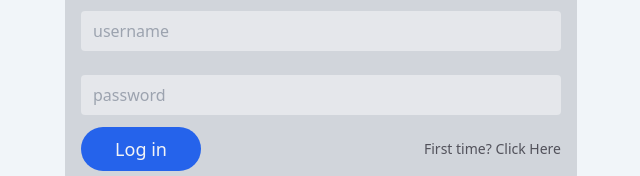
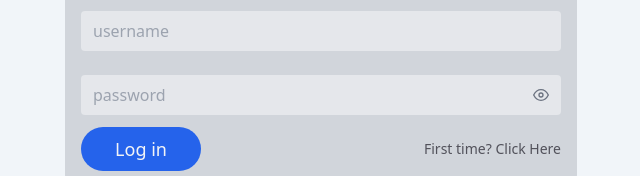
Before and after one commit to faresSultan/Task-manegment-system, a React (Create React App) app in the folder Frontend/: page /Login in a window 1280 px wide. Shown: the part 403-579 px from the top of the page, without its empty margins (319-959 px from the left). Built offline with nearby package versions, Linux system fonts and the light colour scheme.

Commit message:
added show passoword feature

```diff
--- a/Frontend/src/pages/Login.jsx
+++ b/Frontend/src/pages/Login.jsx
@@ -1,17 +1,17 @@
 import React, { useState } from 'react';
 import { Link, useNavigate } from 'react-router-dom';
-import { CgDarkMode } from "react-icons/cg";
+import { FiEye, FiEyeOff } from "react-icons/fi";
 import axios from 'axios';
 import {authActions} from "../store/auth"
 import {useDispatch, useSelector} from "react-redux"
 
 const Login = () => {
+  const [showPassword, setShowPassword] = useState(false);
   const navigate = useNavigate();
   const isLoggedIn = useSelector((state)=>state.auth.isLoggedIn)
   if(isLoggedIn===true){
     navigate('/');
   }
-  // idk what is wrong here but check out when back
   const [data,setData] = useState({username:"",password:""})
   const dispatch = useDispatch();
   const handleChange=(e)=>{
@@ -26,8 +26,6 @@ const Login = () => {
       else{
         const response = await axios.post("http://localhost:8080/api/v1/auth/login",data)
         setData({username:"",password:""});
-        alert("Successful Login");
-        console.log(response);
         localStorage.setItem("id", response.data.id)
         localStorage.setItem("token", response.data.token)
         dispatch(authActions.login())
@@ -57,9 +55,16 @@ const Login = () => {
         className='bg-gray-200 dark:bg-zinc-700 px-3 py-2 my-2 sm:my-3 rounded w-full dark:text-gray-100'
         name='username' onChange={handleChange} value={data.username} />
 
-        <input type='password' placeholder='password'
-        className='bg-gray-200 dark:bg-zinc-700 px-3 py-2 my-2 sm:my-3 rounded w-full dark:text-gray-100'
-        name='password' onChange={handleChange} value={data.password} />
+        <div className='relative'>
+          <input type={showPassword ? 'text' : 'password'} placeholder='password'className='bg-gray-200 dark:bg-zinc-700 px-3 py-2 my-2 sm:my-3 rounded w-full dark:text-gray-100'
+            name='password' onChange={handleChange} value={data.password} autoComplete="current-password"/>
+
+          <button type="button"
+            className="absolute inset-y-0 right-0 pr-3 flex items-center text-gray-500"
+            onClick={() => setShowPassword(!showPassword)}>
+            {showPassword ? <FiEyeOff /> : <FiEye />}
+          </button>
+        </div>
 
         <div className='w-full flex items-center justify-between'>
           <button onClick={handleSubmit} className="w-1/3 sm:w-1/4 px-3 py-2 bg-blue-600 rounded-3xl text-sm sm:text-lg text-gray-100 hover:bg-blue-700">
--- a/Frontend/src/pages/SignUp.jsx
+++ b/Frontend/src/pages/SignUp.jsx
@@ -2,8 +2,11 @@ import React, { useState } from 'react';
 import { Link, useNavigate } from 'react-router-dom';
 import axios from "axios";
 import { useSelector } from 'react-redux';
+import { FiEye, FiEyeOff } from "react-icons/fi";
+
 
 const SignUp = () => {
+  const [showPassword, setShowPassword] = useState(false);
   const navigate = useNavigate();
   const isLoggedIn = useSelector((state)=>state.auth.isLoggedIn)
   if(isLoggedIn===true){
@@ -42,7 +45,7 @@ const SignUp = () => {
       <div className='p-4 w-full max-w-xs sm:max-w-md lg:max-w-lg rounded-xl bg-gray-300 dark:bg-zinc-800'>
         <div className='text-lg sm:text-2xl font-semibold dark:text-gray-100'>Sign up in Taskaty</div>
 
-        <input type='username' placeholder='Username'
+        <input type='text' placeholder='Username'
         className='bg-gray-200 dark:bg-zinc-700 px-3 py-2 my-2 sm:my-3 rounded w-full dark:text-gray-100'
         name='username' onChange={handleChange} value={data.username} />
 
@@ -50,9 +53,19 @@ const SignUp = () => {
         className='bg-gray-200 dark:bg-zinc-700 px-3 py-2 my-2 sm:my-3 rounded w-full dark:text-gray-100'
         name='email' onChange={handleChange} value={data.email} />
 
-        <input type='password' placeholder='password'
+      <div className='relative'>
+      <input type={showPassword ? 'text' : 'password'} placeholder='password'
         className='bg-gray-200 dark:bg-zinc-700 px-3 py-2 my-2 sm:my-3 rounded w-full dark:text-gray-100'
         name='password' onChange={handleChange} value={data.password} />
+
+          <button type="button"
+            className="absolute inset-y-0 right-0 pr-3 flex items-center text-gray-500"
+            onClick={() => setShowPassword(!showPassword)}>
+            {showPassword ? <FiEyeOff /> : <FiEye />}
+          </button>
+        </div>
+
+
 
         <div className='w-full flex items-center justify-between'>
           <button onClick={handleSubmit} className="w-1/3 sm:w-1/4 px-3 py-2 bg-blue-600 rounded-3xl text-sm sm:text-lg text-gray-100 hover:bg-blue-700">
```
